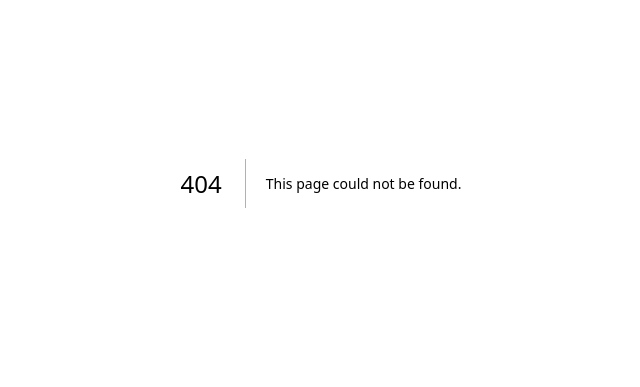
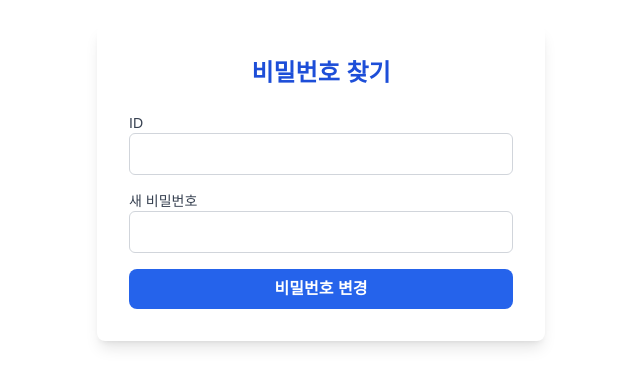
Before and after one commit to nutri-ai-ai/gpt-nutrition-app, a Next.js app: page /forgot-password in a window 1280 px wide. Before the commit this address had no page. Shown: the part 217-604 px from the top of the page, without its empty margins (319-959 px from the left). Built offline with nearby package versions, Linux system fonts and the light colour scheme.

Commit message:
로그인페이지 수정

```diff
--- /dev/null
+++ b/src/app/forgot-password/page.tsx
@@ -0,0 +1,81 @@
+'use client'
+
+import { useState } from 'react'
+import { useRouter } from 'next/navigation'
+import { doc, updateDoc } from 'firebase/firestore'
+import { db } from '@/lib/firebase'
+
+export default function ForgotPasswordPage() {
+  const router = useRouter()
+
+  const [id, setId] = useState('')
+  const [newPassword, setNewPassword] = useState('')
+
+  const handleChange = (e: React.ChangeEvent<HTMLInputElement>) => {
+    const { name, value } = e.target
+    if (name === 'id') setId(value)
+    if (name === 'newPassword') setNewPassword(value)
+  }
+
+  const handlePasswordReset = async (e: React.FormEvent) => {
+    e.preventDefault()
+
+    if (!id || !newPassword) {
+      alert('ID와 새 비밀번호를 입력해주세요.')
+      return
+    }
+
+    try {
+      // Firestore에서 해당 ID의 사용자 문서를 찾고 비밀번호 변경
+      const userDocRef = doc(db, 'users', id)
+      await updateDoc(userDocRef, { password: newPassword })
+
+      alert('비밀번호가 성공적으로 변경되었습니다.')
+      router.push('/login') // 로그인 페이지로 리디렉션
+    } catch (error) {
+      console.error('비밀번호 변경 오류:', error)
+      alert('비밀번호 변경 중 오류가 발생했습니다.')
+    }
+  }
+
+  return (
+    <main className="min-h-screen flex items-center justify-center bg-white px-4">
+      <div className="w-full max-w-md bg-white rounded-lg shadow-lg p-8">
+        <h1 className="text-2xl font-bold mb-6 text-center text-blue-700">비밀번호 찾기</h1>
+
+        <form onSubmit={handlePasswordReset} className="space-y-4">
+          <div className="flex flex-col">
+            <label className="text-sm font-medium text-gray-700">ID</label>
+            <input
+              type="text"
+              name="id"
+              value={id}
+              onChange={handleChange}
+              className="px-3 py-2 border border-gray-300 rounded-md"
+              required
+            />
+          </div>
+
+          <div className="flex flex-col">
+            <label className="text-sm font-medium text-gray-700">새 비밀번호</label>
+            <input
+              type="password"
+              name="newPassword"
+              value={newPassword}
+              onChange={handleChange}
+              className="px-3 py-2 border border-gray-300 rounded-md"
+              required
+            />
+          </div>
+
+          <button
+            type="submit"
+            className="w-full mt-4 bg-blue-600 text-white font-semibold py-2 rounded-lg hover:bg-blue-700 transition"
+          >
+            비밀번호 변경
+          </button>
+        </form>
+      </div>
+    </main>
+  )
+}
--- a/src/app/login/page.tsx
+++ b/src/app/login/page.tsx
@@ -53,21 +53,31 @@ export default function LoginPage() {
   }
 
   return (
-    <main className="min-h-screen flex items-center justify-center bg-gray-100 px-4">
+    <main className="min-h-screen bg-white flex items-center justify-center px-4">  {/* 배경을 하얗게 수정 */}
       <div className="w-full max-w-md bg-white rounded-lg shadow-lg p-8">
-        <h1 className="text-2xl font-bold mb-6 text-center text-blue-700">로그인</h1>
-        <form onSubmit={handleLogin} className="space-y-4">
+        <div className="flex justify-center mb-6">
+          {/* 로고 이미지 */}
+          <img src="/path/to/logo.png" alt="NUTRI AI 로고" className="w-24 h-24 object-cover" />
+        </div>
+
+        <h1 className="text-2xl font-bold text-blue-700 text-center mb-4">
+          NUTRI AI에 오신 걸 환영합니다!
+        </h1>
+
+        <form onSubmit={handleLogin} className="space-y-6">
           <div className="flex flex-col">
-            <label className="text-sm font-medium text-gray-700">ID</label>
+            <label className="text-sm font-medium text-gray-700">아이디</label>
             <input
               type="text"
               name="id"
               value={form.id}
               onChange={handleChange}
-              className="px-3 py-2 border border-gray-300 rounded-md"
+              className="px-4 py-2 border border-gray-300 rounded-md"
+              placeholder="이메일 주소"
               required
             />
           </div>
+
           <div className="flex flex-col">
             <label className="text-sm font-medium text-gray-700">비밀번호</label>
             <input
@@ -75,12 +85,18 @@ export default function LoginPage() {
               name="password"
               value={form.password}
               onChange={handleChange}
-              className="px-3 py-2 border border-gray-300 rounded-md"
+              className="px-4 py-2 border border-gray-300 rounded-md"
+              placeholder="비밀번호"
               required
             />
           </div>
 
-          <button type="submit" className="w-full mt-4 bg-blue-600 text-white font-semibold py-2 rounded hover:bg-blue-700 transition">
+          <div className="flex justify-between text-sm">
+          <a href="#" onClick={() => router.push('/forgot-password')} className="text-blue-600 hover:text-blue-700">비밀번호를 잊으셨나요?</a>
+            <a href="#" onClick={() => router.push('/signup')} className="text-blue-600 hover:text-blue-700">회원가입</a>
+          </div>
+
+          <button type="submit" className="w-full mt-6 bg-blue-600 text-white font-semibold py-2 rounded-lg hover:bg-blue-700 transition">
             로그인
           </button>
         </form>
```
